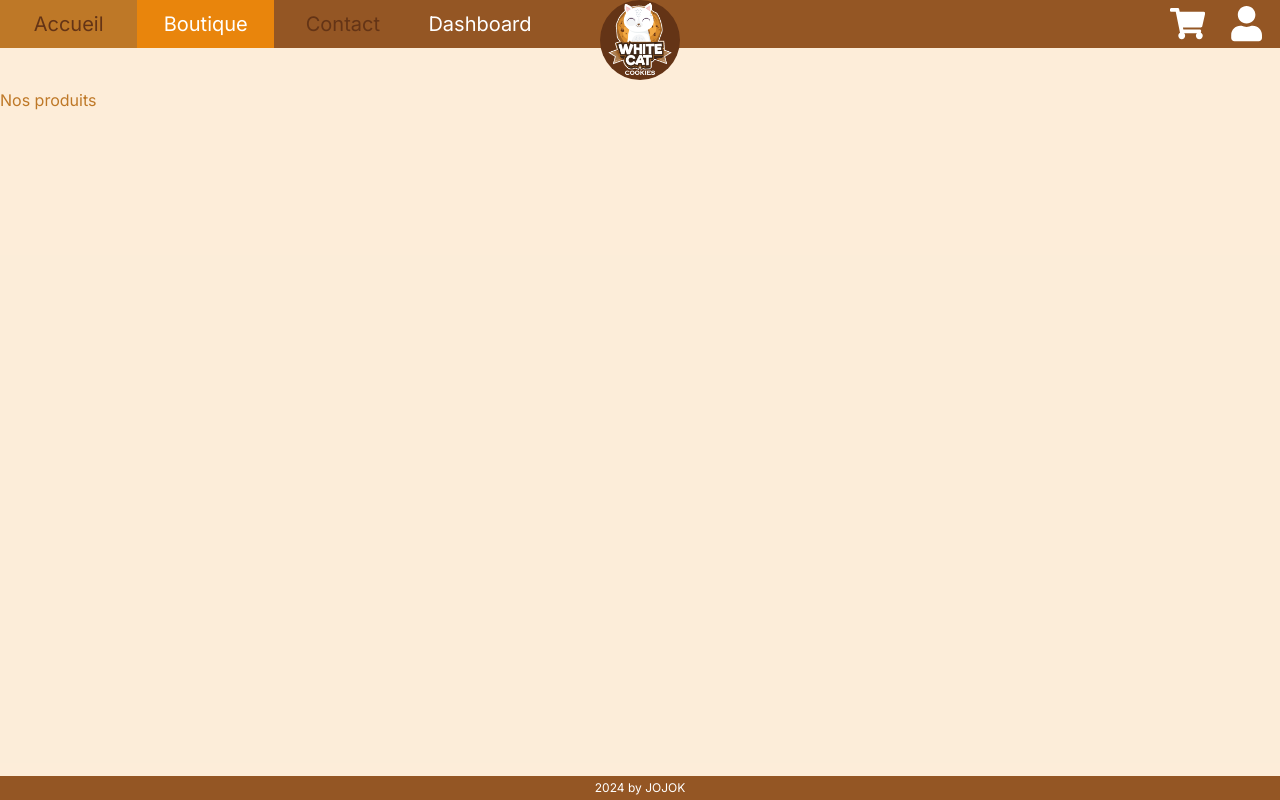
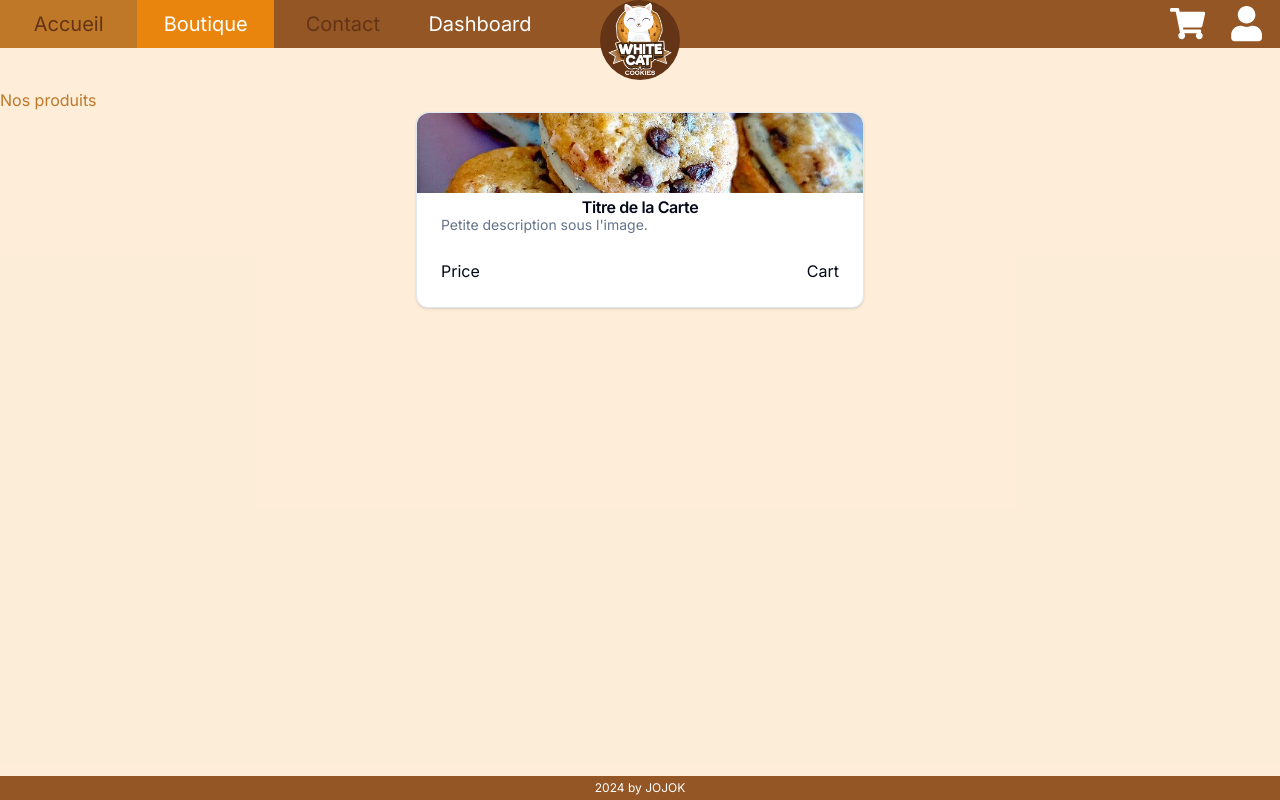
Before and after one commit to JOJOK63/W2C_Next_Prisma, a Next.js app: page /products in a window 1280 px wide. Built offline with nearby package versions, Linux system fonts and the light colour scheme.

Commit message:
card product start'

```diff
--- a/src/app/(pages)/products/page.tsx
+++ b/src/app/(pages)/products/page.tsx
@@ -1,9 +1,11 @@
-import AddFormProduct from "@/components/products/AddFormProductComponent";
+import CardProduct from "@/components/products/CardProduct";
 export default function Products(){
     return (
         <>
             <h1>Nos produits</h1>
-
+            <div className="m-auto">
+                <CardProduct></CardProduct>
+            </div>
         </>
     )
 }
--- /dev/null
+++ b/src/components/products/CardProduct.tsx
@@ -0,0 +1,28 @@
+import { Card, CardHeader, CardFooter, CardTitle, CardDescription, CardContent } from "@/components/ui/card" // Adaptez le chemin si nécessaire
+import Image from "next/image"
+export default function CardProduct(){
+    return(
+        <Card className="w-full max-w-md m-auto">
+            <CardHeader className="p-0">
+                <div className="relative w-full h-20"> {/* Wrapper pour responsive */}
+                    <Image
+                        src="/products/17107.jpg" // Chemin de l'image
+                        alt="Image de la carte"
+                        layout="fill" // Image occupe tout l'espace du parent
+                        objectFit="cover" // Garde les proportions de l'image tout en remplissant l'espace
+                        className="rounded-t-xl" // Arrondir les coins supérieurs
+                    />
+                </div>
+                <CardTitle className="m-auto">Titre de la Carte</CardTitle>
+
+            </CardHeader>
+            <CardContent>
+                <CardDescription>Petite description sous l&#39;image.</CardDescription>
+            </CardContent>
+            <CardFooter className="flex justify-between">
+                <div>Price</div>
+                <div> Cart </div>
+            </CardFooter>
+        </Card>
+)
+}
```
